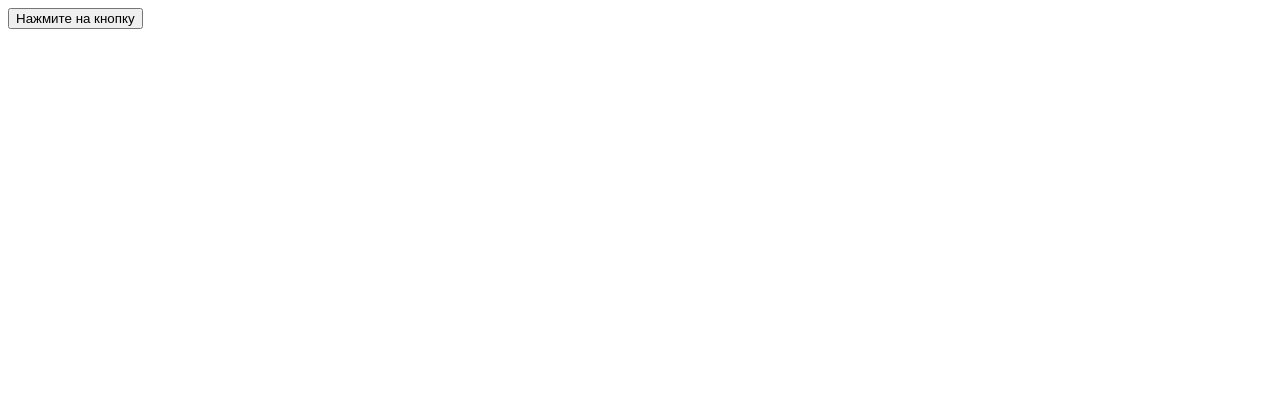
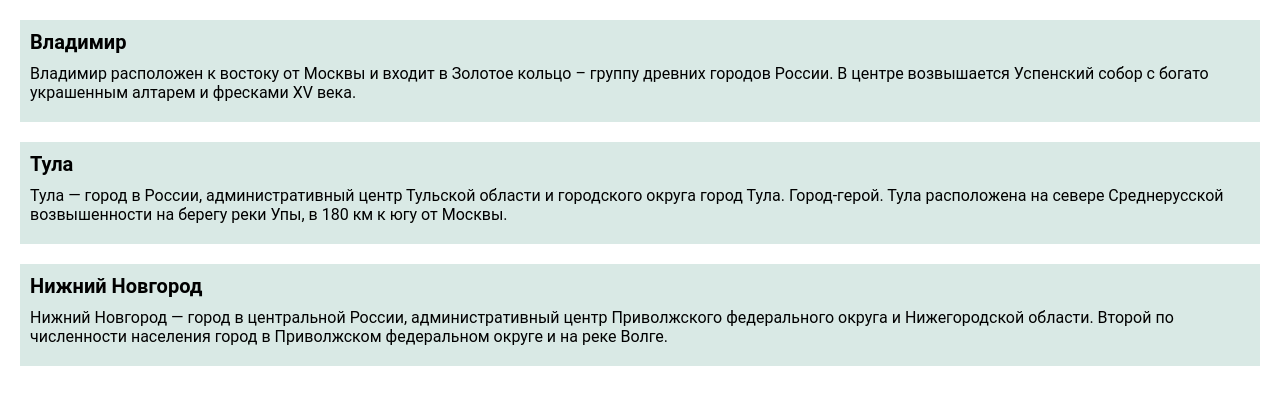
Before and after one commit to A-Kolesnikov/Webtech-Lessons, a plain HTML site: page index.html in a window 1280 px wide. Drawn offline with Linux system fonts and the light colour scheme.

Commit message:
Done 4.1.e5

```diff
--- a/CSS/style.css
+++ b/CSS/style.css
@@ -1,7 +1,35 @@
-/*4.1.e4*/
-button:hover{background: #cddc39;}
+/*4.1.e5*/
+*{
+    margin: 0;
+    padding: 0;
+  }
+  body {
+    font-family: Roboto;
+  }
+  .block{
+    background: #d9e9e5;
+    padding: 10px;
+    margin: 20px;
+  }
+  .block:hover {
+    background: #c4f2e7;
+  }
+  .title {
+    font-size: 20px;
+    font-weight: 700;
+    margin-bottom: 10px;
+  }
+  .title:hover {
+    font-size: 30px;
+  }
+  .description {
+    font-size: 16px;
+    margin-bottom: 10px;
+  }
 
-
+/*4.1.e4
+button:hover{background: ;}
+*/
 
 /*4.1.e3
 #title{
--- a/index.html
+++ b/index.html
@@ -1,4 +1,29 @@
-<!--Lesson 4.1.e4 -->
+<!--Lesson 4.1.e5 -->
+<!DOCTYPE html>
+<html>
+<head>
+    <meta charset="UTF-8">
+    <title>Task</title>
+    <link rel="stylesheet" href="CSS/style.css">
+</head>
+<body>
+    <div class="block block1">
+        <p class="title">Владимир</p>
+        <p class="description">Владимир расположен к востоку от Москвы и входит в Золотое кольцо – группу древних городов России. В центре возвышается Успенский собор с богато украшенным алтарем и фресками XV века.</p>
+    </div>
+    <div class="block block2">
+        <p class="title">Тула</p>
+        <p class="description">Тула — город в России, административный центр Тульской области и городского округа город Тула. Город-герой. Тула расположена на севере Среднерусской возвышенности на берегу реки Упы, в 180 км к югу от Москвы.</p>
+    </div>
+    <div class="block block3">
+        <p class="title">Нижний Новгород</p>
+        <p class="description">Нижний Новгород — город в центральной России, административный центр Приволжского федерального округа и Нижегородской области. Второй по численности населения город в Приволжском федеральном округе и на реке Волге.</p>
+    </div>
+</body>
+</html>
+
+
+<!--Lesson 4.1.e4
 <!DOCTYPE html>
 <html>
 <head>
@@ -10,6 +35,7 @@
     <button>Нажмите на кнопку</button>
 </body>
 </html>
+-->
 
 <!--Lesson 4.1.e3
 <!DOCTYPE html>
```
Also changed, not shown: 1 other file.
